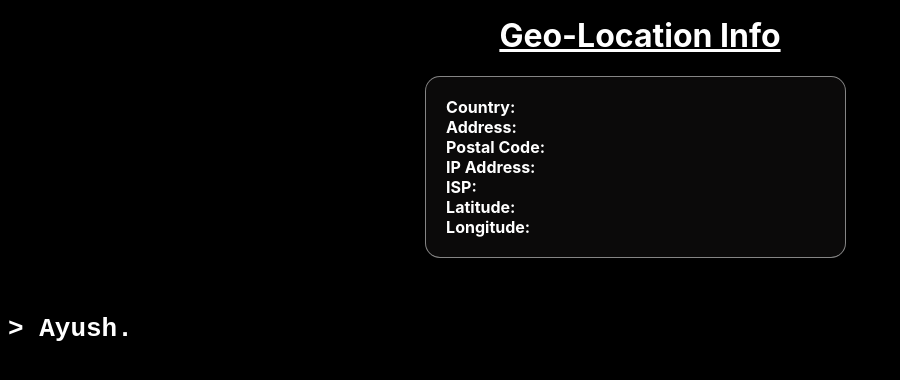
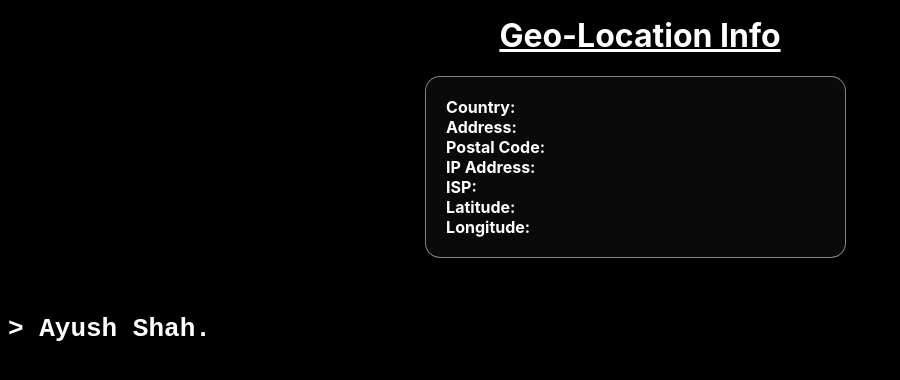
Before and after one commit to AyushShahh/Geo-Locator, a plain HTML site: page index.html in a window 1280 px wide. Shown: the whole page, without its empty margins (0-900 px from the left). Drawn offline with nearby package versions, Linux system fonts and the light colour scheme; no server answers.

Commit message:
updated footer name

```diff
--- a/index.html
+++ b/index.html
@@ -52,7 +52,7 @@
 
       <div id="mapholder"></div>
       <br><br>
-      <h1 id="footer">> Ayush.</h1>
+      <h1 id="footer">> Ayush Shah.</h1>
 
       <script src="/scripts/location.js"></script>
    </body>
```
